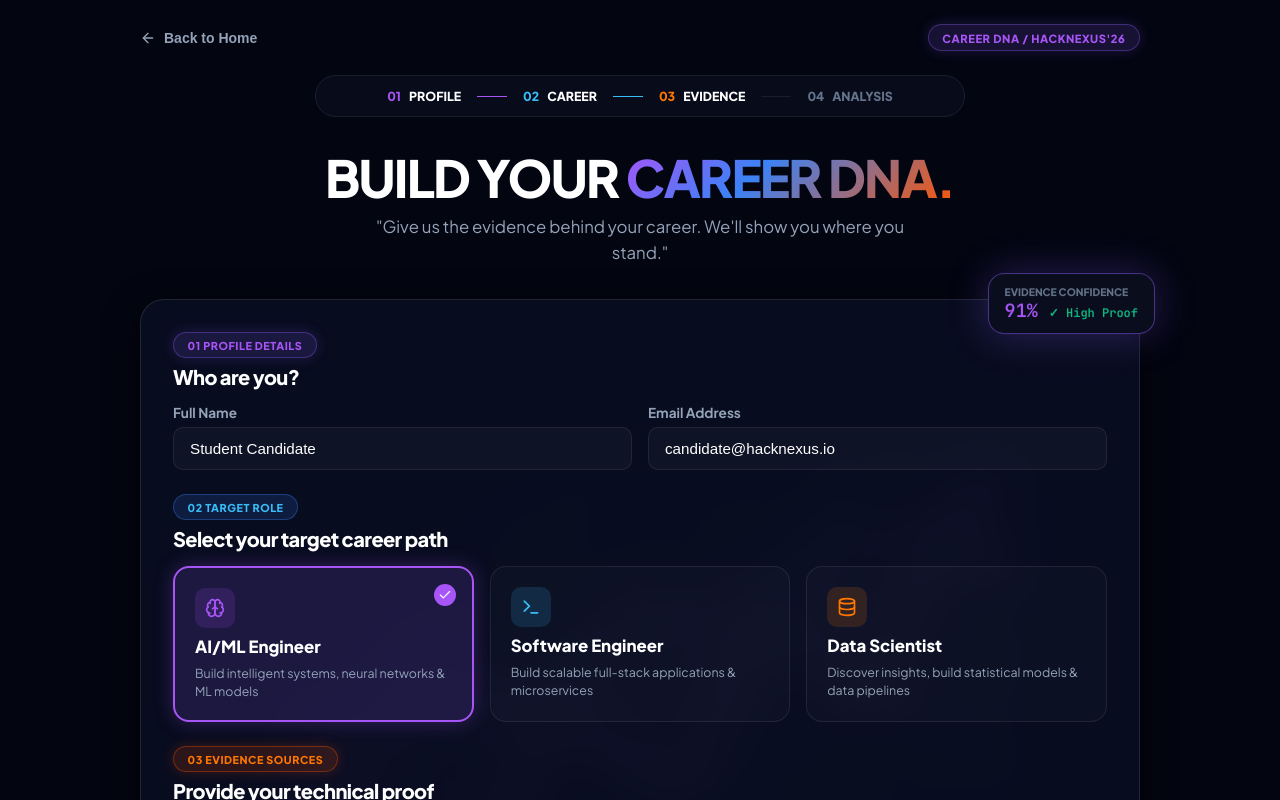
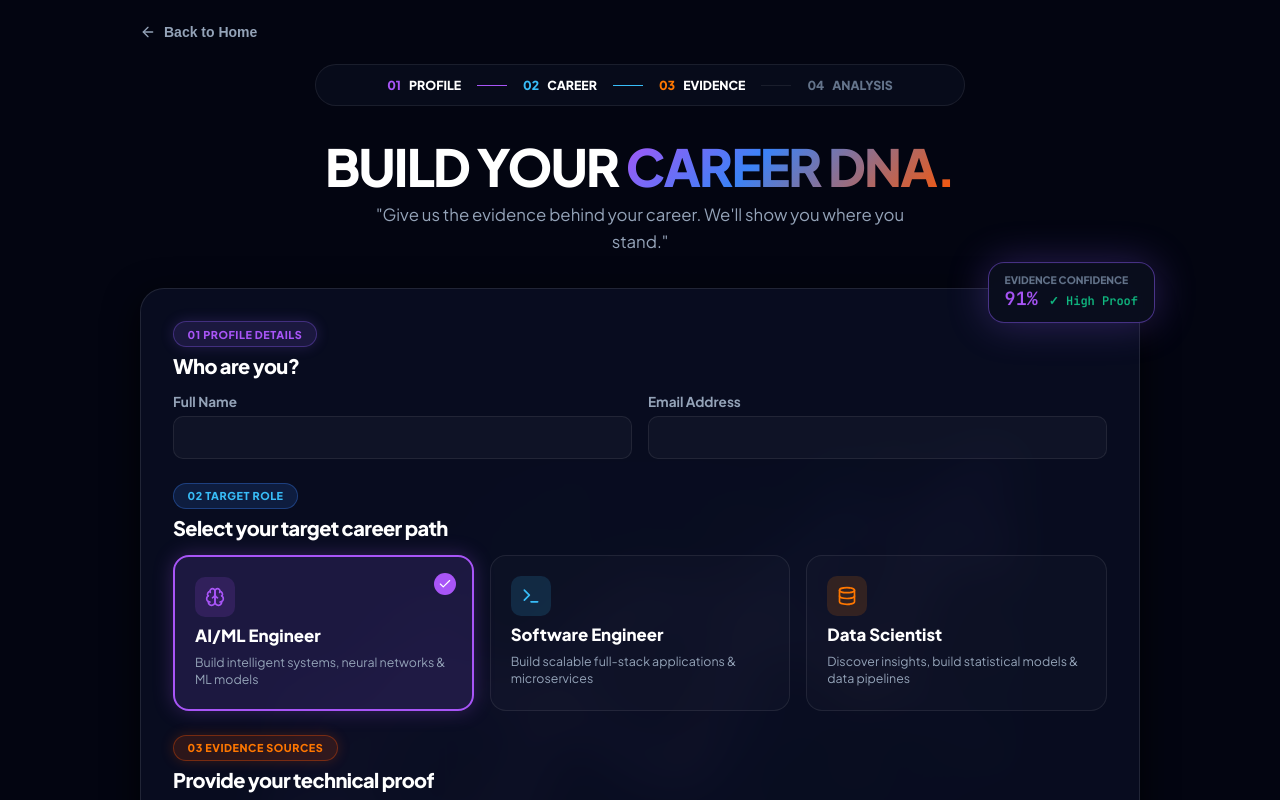
Before and after one commit to ghadgepradumnatul77-glitch/career-dna, a React (Vite) app: page /setup in a window 1280 px wide. Shown: the top 800 px of the page. Built offline with nearby package versions, Linux system fonts and the light colour scheme; no server answers.

Commit message:
fix(member-3): clean setup profile defaults

```diff
--- a/src/context/AppContext.jsx
+++ b/src/context/AppContext.jsx
@@ -6,8 +6,8 @@
 export const AppProvider = ({ children }) => {
   const [user, setUser] = useState({
     id: 'usr_' + Math.random().toString(36).substring(2, 8),
-    name: 'Student Candidate',
-    email: 'candidate@hacknexus.io',
+    name: '',
+    email: '',
     targetRole: 'AI/ML Engineer'
   })
 
@@ -129,8 +129,8 @@
   const resetAll = () => {
     setUser({
       id: 'usr_' + Math.random().toString(36).substring(2, 8),
-      name: 'Student Candidate',
-      email: 'candidate@hacknexus.io',
+      name: '',
+      email: '',
       targetRole: 'AI/ML Engineer'
     })
     setResume({
--- a/src/pages/Setup.jsx
+++ b/src/pages/Setup.jsx
@@ -134,7 +134,7 @@
     >
       <div style={{ width: '100%', maxWidth: '1000px' }}>
         {/* Top Header Bar with Back Button */}
-        <div style={{ display: 'flex', justifyContent: 'space-between', alignItems: 'center', marginBottom: 'var(--space-6)' }}>
+        <div style={{ display: 'flex', justifyContent: 'flex-start', alignItems: 'center', marginBottom: 'var(--space-6)' }}>
           <button
             onClick={() => navigate('/')}
             style={{
@@ -161,10 +161,6 @@
             <ArrowLeft size={16} style={{ transition: 'transform 0.2s ease' }} />
             <span>Back to Home</span>
           </button>
-
-          <span className="badge badge-purple" style={{ fontSize: '0.7rem' }}>
-            CAREER DNA / HACKNEXUS'26
-          </span>
         </div>
 
         {/* Step Progress Indicator */}
@@ -315,7 +311,6 @@
                     type="text"
                     value={user.name}
                     onChange={(e) => updateUser({ name: e.target.value })}
-                    placeholder="Enter your full name"
                     required
                     style={{
                       width: '100%',
@@ -338,7 +333,6 @@
                     type="email"
                     value={user.email}
                     onChange={(e) => updateUser({ email: e.target.value })}
-                    placeholder="alex@hacknexus.io"
                     required
                     style={{
                       width: '100%',
```
